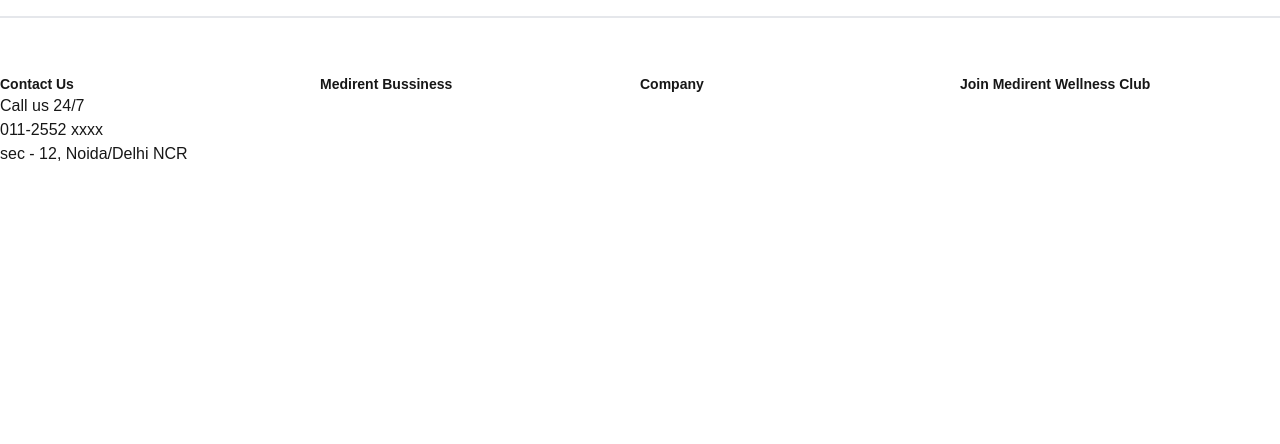
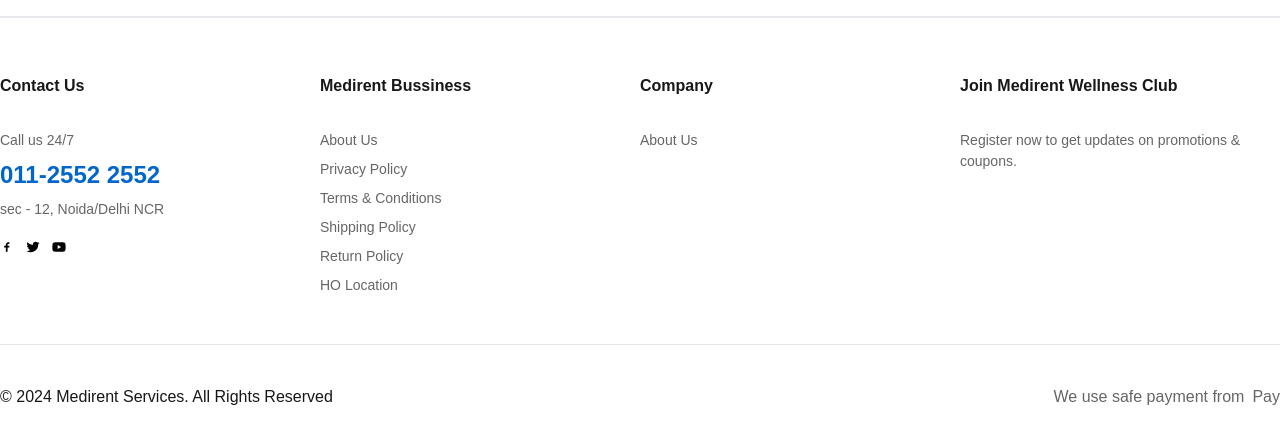
Before and after one commit to DevPc0786/MEDTRADE, a Next.js app: page / in a window 1280 px wide. Shown: the top 444 px of the page. Built offline with nearby package versions, Linux system fonts and the light colour scheme.

Commit message:
add nav data

```diff
--- a/src/components/Footer.jsx
+++ b/src/components/Footer.jsx
@@ -1,23 +1,60 @@
 import React from "react";
+import { TiSocialFacebook } from "react-icons/ti";
+import { IoLogoTwitter } from "react-icons/io5";
+import { FaYoutube } from "react-icons/fa";
 
 const Footer = () => {
   return (
     <div>
       <div className="grid grid-cols-4 mt-4 border-t-2 pt-14 ">
-        <div>
-          <h2 className="font-bold text-sm">Contact Us</h2>
-          <p>Call us 24/7 </p>
-          <p>011-2552 xxxx</p>
-          <p>sec - 12, Noida/Delhi NCR</p>
+        <div className="text-[14px]">
+          <h2 className="font-bold text-[16px] mb-8">Contact Us</h2>
+          <div className="text-[#666]">
+            <p>Call us 24/7 </p>
+            <p className="text-[#0066cc] font-bold text-2xl my-2">
+              011-2552 2552
+            </p>
+            <p>sec - 12, Noida/Delhi NCR</p>
+            <p className="text-black flex gap-3 mt-5">
+              <TiSocialFacebook />
+              <IoLogoTwitter />
+              <FaYoutube />
+            </p>
+          </div>
         </div>
-        <div>
-          <h2 className="font-bold text-sm">Medirent Bussiness</h2>
+        <div className="text-[14px]">
+          <h2 className="font-bold text-[16px] mb-8">Medirent Bussiness</h2>
+          <div className="text-[#666]">
+            <div>
+              <p className="my-2">About Us</p>
+              <p className="my-2">Privacy Policy </p>
+              <p className="my-2">Terms & Conditions </p>
+              <p className="my-2">Shipping Policy </p>
+              <p className="my-2">Return Policy</p>
+              <p className="my-2">HO Location</p>
+            </div>
+          </div>
         </div>
-        <div>
-          <h2 className="font-bold text-sm">Company</h2>
+        <div className="text-[14px]">
+          <h2 className="font-bold text-[16px] mb-8">Company</h2>
+          <p className="text-[#666]">About Us</p>
         </div>
-        <div>
-          <h2 className="font-bold text-sm">Join Medirent Wellness Club</h2>
+        <div className="text-[14px]">
+          <h2 className="font-bold text-[16px] mb-8">
+            Join Medirent Wellness Club
+          </h2>
+          <p className="text-[#666]">
+            Register now to get updates on promotions & coupons.
+          </p>
+        </div>
+      </div>
+
+      <hr className="my-10" />
+      <div className="flex justify-between mb-8">
+        <p>© 2024 Medirent Services. All Rights Reserved</p>
+        <div className="flex gap-2 text-[#666]">
+          <p>We use safe payment from</p>
+          <p>Pay</p>
         </div>
       </div>
     </div>
```
Also changed, not shown: package.json (+5 -4 lines), 1 other file (tests, documents, lock files or other folders).
